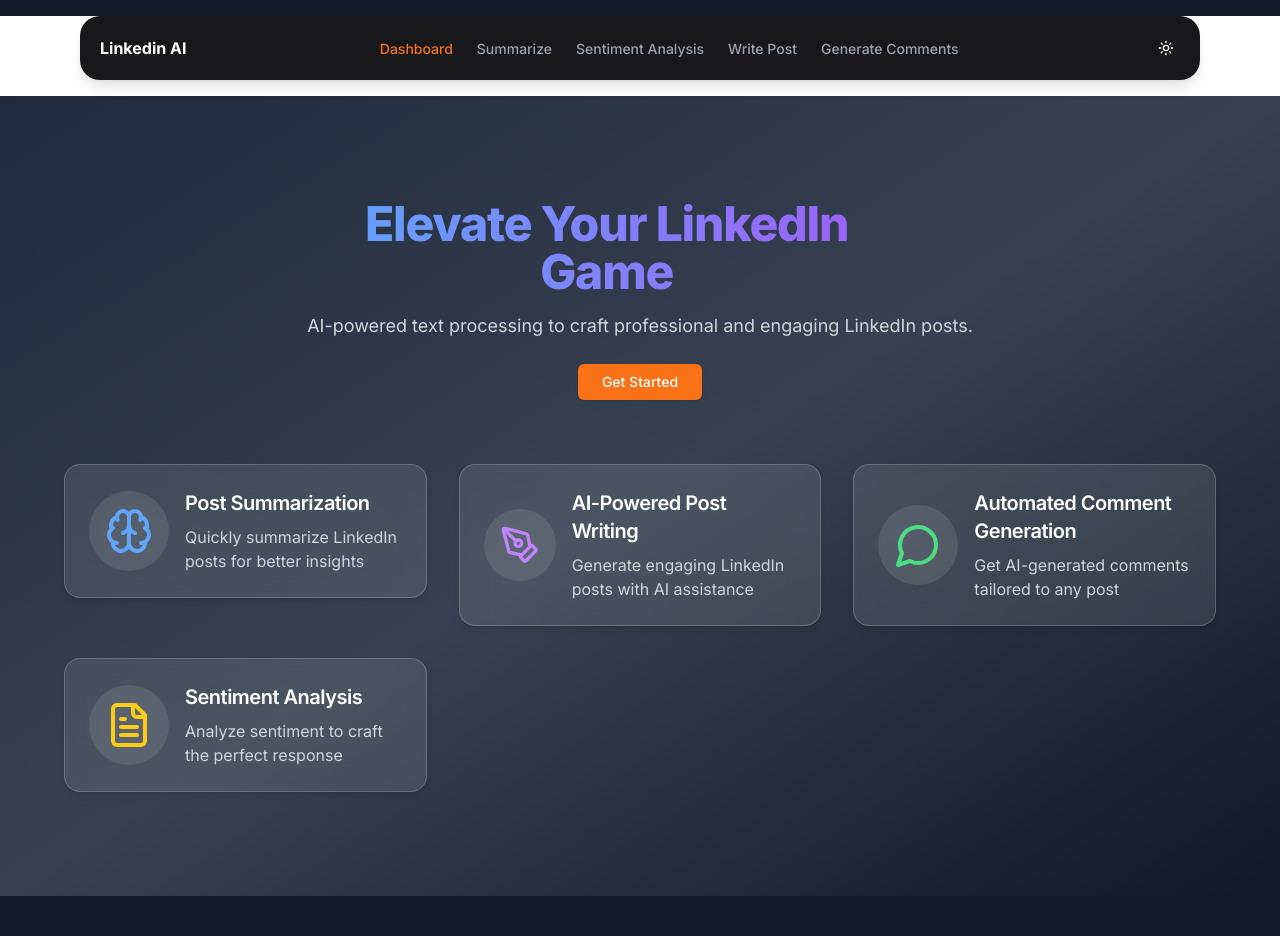
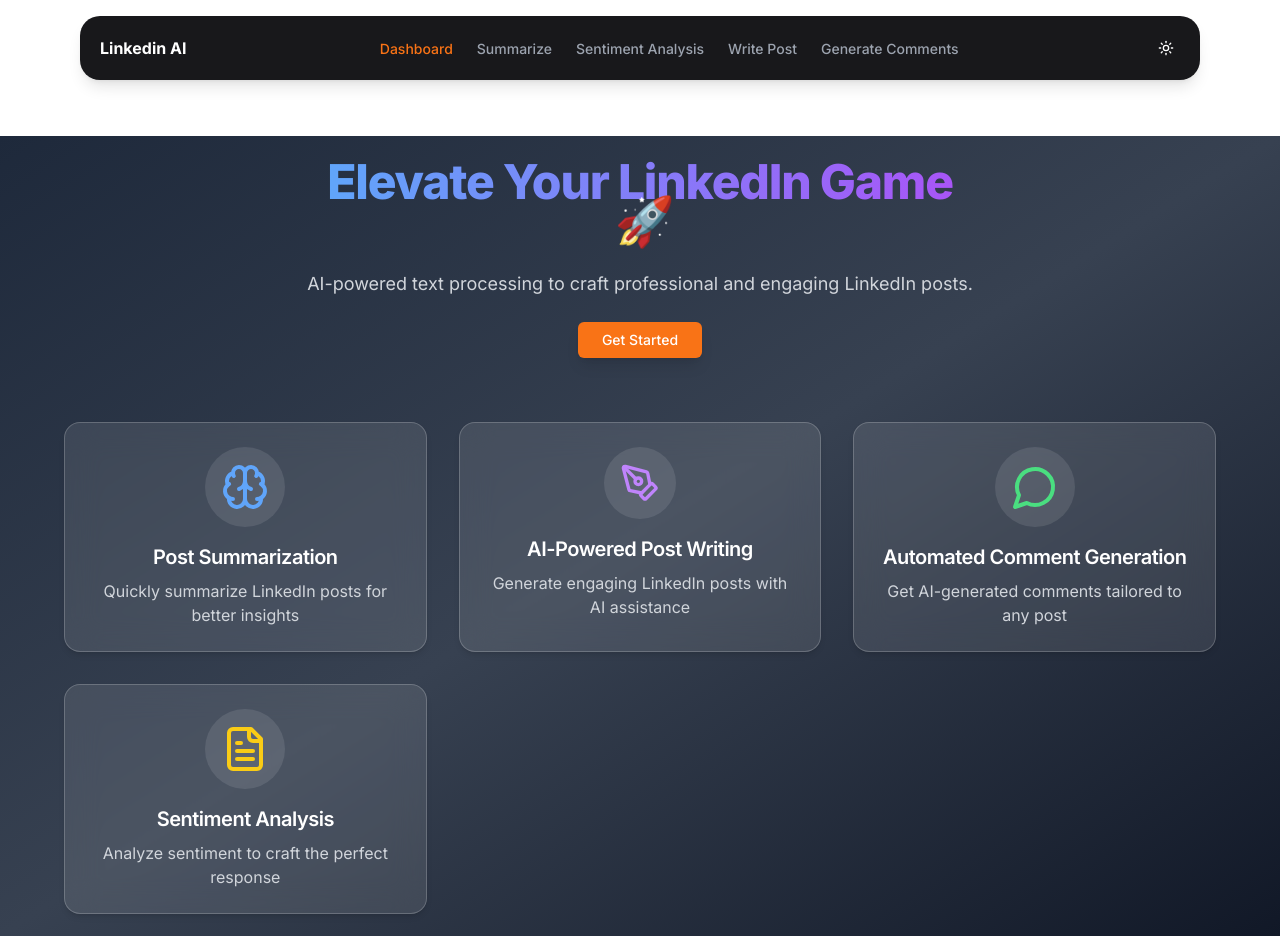
Before and after one commit to Hiteshydv001/Linkedin-automate-comment, a Next.js app in the folder frontend/: page / in a window 1280 px wide. Before the commit the page ends 896 px from the top, so only its background shows below. Built offline with nearby package versions, Linux system fonts and the light colour scheme.

Commit message:
Fix alignment issues

```diff
--- /dev/null
+++ b/frontend/src/app/demo.tsx
@@ -0,0 +1,9 @@
+import React from "react";
+
+export default function Demo() {
+  return (
+    <div className="flex items-center justify-center min-h-screen bg-gray-100 dark:bg-gray-900 text-black dark:text-white">
+      <h1 className="text-4xl font-bold">This is a Demo Page</h1>
+    </div>
+  );
+}
--- a/frontend/src/app/globals.css
+++ b/frontend/src/app/globals.css
@@ -2,7 +2,8 @@
 @tailwind components;
 @tailwind utilities;
 body {
-    @apply text-white bg-gray-900;
+    @apply bg-background text-foreground;
+    /* ✅ Uses dynamic theme colors */
     font-family: "Inter", sans-serif;
 }
 
@@ -58,6 +59,12 @@
         --input: 20 5.9% 90%;
         --ring: 24.6 95% 53.1%;
         --radius: 0.5rem;
+        --background: 0 0% 100%;
+        /* ✅ Light background */
+        --foreground: 0 0% 10%;
+        /* 🔥 Darker text for visibility */
+        --card-foreground: 0 0% 10%;
+        --popover-foreground: 0 0% 10%;
     }
     .dark {
         --background: 20 14.3% 4.1%;
--- a/frontend/src/app/layout.tsx
+++ b/frontend/src/app/layout.tsx
@@ -10,7 +10,6 @@
   title: 'Linkedin Text Processor',
   description: 'Professional text processing powered by AI',
 };
-
 export default function RootLayout({
   children,
 }: {
@@ -25,8 +24,15 @@
           enableSystem
           disableTransitionOnChange
         >
+
+
           <div className="min-h-screen bg-background">
-            <MainNav />
+
+
+            <MainNav />  {/* Navigation bar */}
+
+
+            <div className="h-10"></div>  {/* Adds space below navbar */}
             <main>{children}</main>
           </div>
         </ThemeProvider>
--- a/frontend/src/app/page.tsx
+++ b/frontend/src/app/page.tsx
@@ -160,18 +160,22 @@
     <main className="flex flex-col items-center justify-center min-h-screen bg-gradient-to-br from-gray-900 via-gray-800 to-gray-700 text-white px-6">
 
       {/* 🚀 Hero Section with Rocket Animation */}
+      {/* 🚀 Hero Section with Rocket Animation */}
 <motion.div
   initial={{ opacity: 0, y: -20 }}
   animate={{ opacity: 1, y: 0 }}
   transition={{ duration: 0.8 }}
   className="text-center max-w-2xl"
 >
-        <h1 className="text-5xl font-extrabold tracking-tight mb-4 bg-gradient-to-r from-blue-400 to-purple-500 text-transparent bg-clip-text flex items">
+  <h1 className="text-5xl font-extrabold tracking-tight mb-4">
+    <span className="bg-gradient-to-r from-blue-400 to-purple-500 text-transparent bg-clip-text">
+
       Elevate Your LinkedIn Game
+    </span>
     <motion.span
       animate={{
-              y: [-5, -10, -50],  // Move up
-              opacity: [1, 1, 0],  // Fade out
+        y: [0, -20, 0],  // Move up and down
+        opacity: [1, 1, 1],
       }}
       transition={{
         duration: 2,
@@ -184,26 +188,27 @@
       🚀
     </motion.span>
   </h1>
-        <p className="text-lg text-gray-300 text-center ">
+  <p className="text-lg text-gray-300 text-center">
     AI-powered text processing to craft professional and engaging LinkedIn posts.
   </p>
-        <Button className="mt-6 px-6 py-3 text-lg bg-blue-500 hover:bg-blue-600">
+  <Button className="mt-6 px-6 py-3 text-lg bg-blue-500 hover:bg-blue-600 rounded-lg shadow-lg">
     Get Started
   </Button>
 </motion.div>
 
+
       {/* Features Section */}
       <div className="mt-16 grid grid-cols-1 sm:grid-cols-2 lg:grid-cols-3 gap-8 max-w-6xl mx-auto">
   {features.map((feature, index) => (
-          <Link key={index} href={feature.href.toString()}>
+    <Link key={index} href={feature.href.toString()} className="flex">
       <motion.div
         whileHover={{ scale: 1.05, boxShadow: "0px 4px 20px rgba(255, 255, 255, 0.2)" }}
         transition={{ duration: 0.3 }}
-              className="bg-white/10 backdrop-blur-lg p-6 rounded-2xl shadow-md border border-white/20 transform transition-all hover:bg-white/20 cursor-pointer"
+        className="flex flex-col items-center justify-between w-full h-full bg-white/10 backdrop-blur-lg p-6 rounded-2xl shadow-md border border-white/20 transform transition-all hover:bg-white/20 cursor-pointer"
       >
-              <div className="flex items-center space-x-4">
+        <div className="flex flex-col items-center space-y-4">
           <div className="p-4 bg-white/10 rounded-full">{feature.icon}</div>
-                <div>
+          <div className="text-center">
             <h3 className="text-xl font-semibold">{feature.title}</h3>
             <p className="text-gray-300 mt-2">{feature.description}</p>
           </div>
@@ -213,6 +218,7 @@
        ))}
      </div>
 
+
     </main>
   );
 }
--- a/frontend/tailwind.config.ts
+++ b/frontend/tailwind.config.ts
@@ -1,6 +1,7 @@
 import type { Config } from "tailwindcss";
 
 const config: Config = {
+  darkMode: "class", // ✅ Enables dark mode using "class" strategy
   content: [
     "./src/pages/**/*.{js,ts,jsx,tsx,mdx}",
     "./src/components/**/*.{js,ts,jsx,tsx,mdx}",
```
Lines whose indentation alone changed are shown as unchanged.
